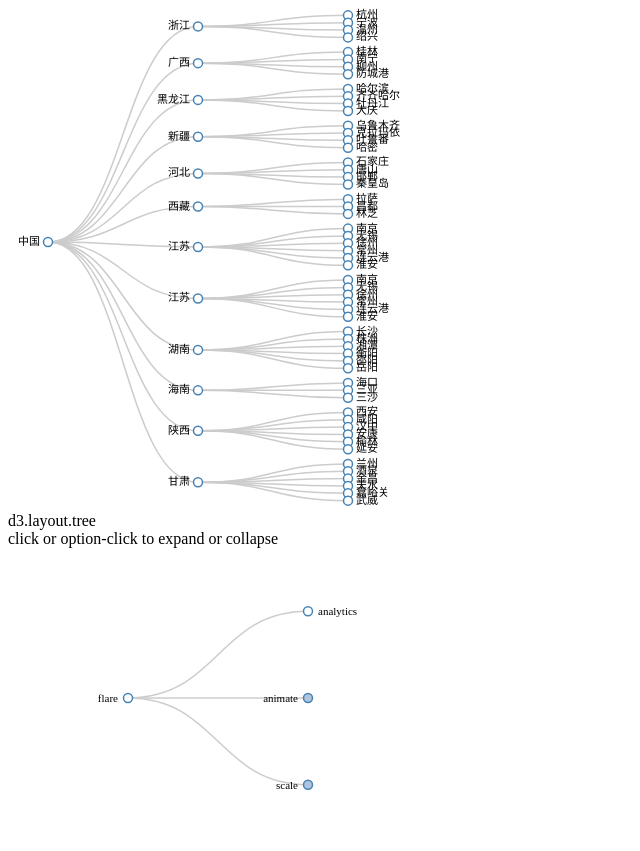
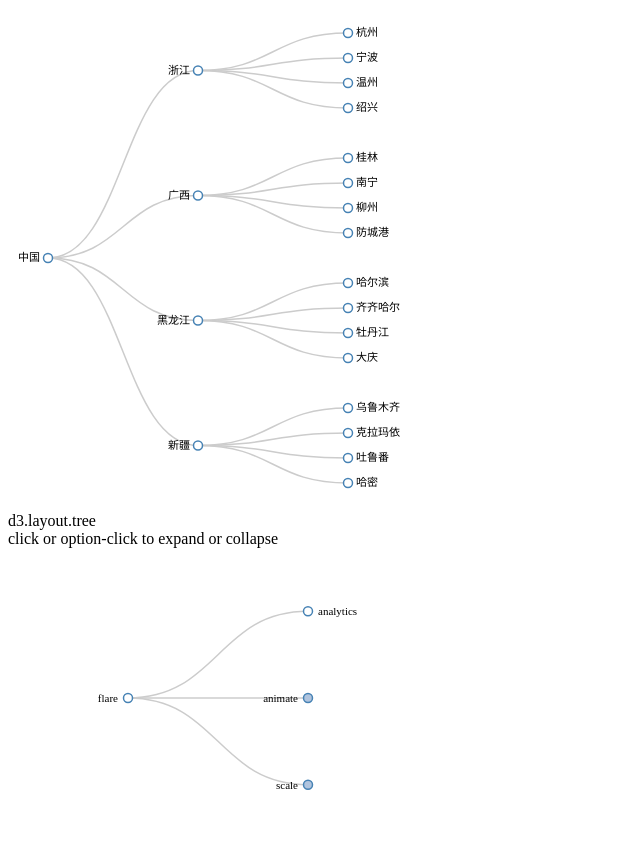
Before and after one commit to bakerz/d3js-demo, a website: page src/views/demo04.html in a window 1280 px wide. Shown: the whole page, without its empty margins (0-640 px from the left). Drawn offline with nearby package versions, Linux system fonts and the light colour scheme.

Commit message:
change data

```diff
--- a/src/views/demo04.html
+++ b/src/views/demo04.html
@@ -88,94 +88,6 @@
                         {"name":"克拉玛依"},
                         {"name":"吐鲁番"},
                         {"name":"哈密"}
-                    ]
-                },
-                {
-                    "name":"河北" ,
-                    "children":
-                    [
-                        {"name":"石家庄"},
-                        {"name":"唐山"},
-                        {"name":"邯郸"},
-                        {"name":"秦皇岛"}
-                    ]
-                },
-                {
-                    "name":"西藏" ,
-                    "children":
-                    [
-                        {"name":"拉萨"},
-                        {"name":"昌都"},
-                        {"name":"林芝"}
-                    ]
-                },
-                {
-                    "name":"江苏" ,
-                    "children":
-                    [
-                        {"name":"南京"},
-                        {"name":"无锡"},
-                        {"name":"徐州"},
-                        {"name":"常州"},
-                        {"name":"连云港"},
-                        {"name":"淮安"}
-                    ]
-                },
-                {
-                    "name":"江苏" ,
-                    "children":
-                    [
-                        {"name":"南京"},
-                        {"name":"无锡"},
-                        {"name":"徐州"},
-                        {"name":"常州"},
-                        {"name":"连云港"},
-                        {"name":"淮安"}
-                    ]
-                },
-                {
-                    "name":"湖南" ,
-                    "children":
-                    [
-                        {"name":"长沙"},
-                        {"name":"株洲"},
-                        {"name":"湘潭"},
-                        {"name":"衡阳"},
-                        {"name":"邵阳"},
-                        {"name":"岳阳"}
-                    ]
-                },
-                {
-                    "name":"海南" ,
-                    "children":
-                    [
-                        {"name":"海口"},
-                        {"name":"三亚"},
-                        {"name":"三沙"}
-                    ]
-                },
-                {
-                    "name":"陕西" ,
-                    "children":
-                    [
-                        {"name":"西安"},
-                        {"name":"咸阳"},
-                        {"name":"汉中"},
-                        {"name":"安康"},
-                        {"name":"榆林"},
-                        {"name":"延安"}
-                    ]
-                },
-                {
-                    "name":"甘肃" ,
-                    "children":
-                    [
-                        {"name":"兰州"},
-                        {"name":"酒泉"},
-                        {"name":"金昌"},
-                        {"name":"天水"},
-                        {"name":"嘉峪关"},
-                        {"name":"武威"}
                     ]
                 }
             ]
```
